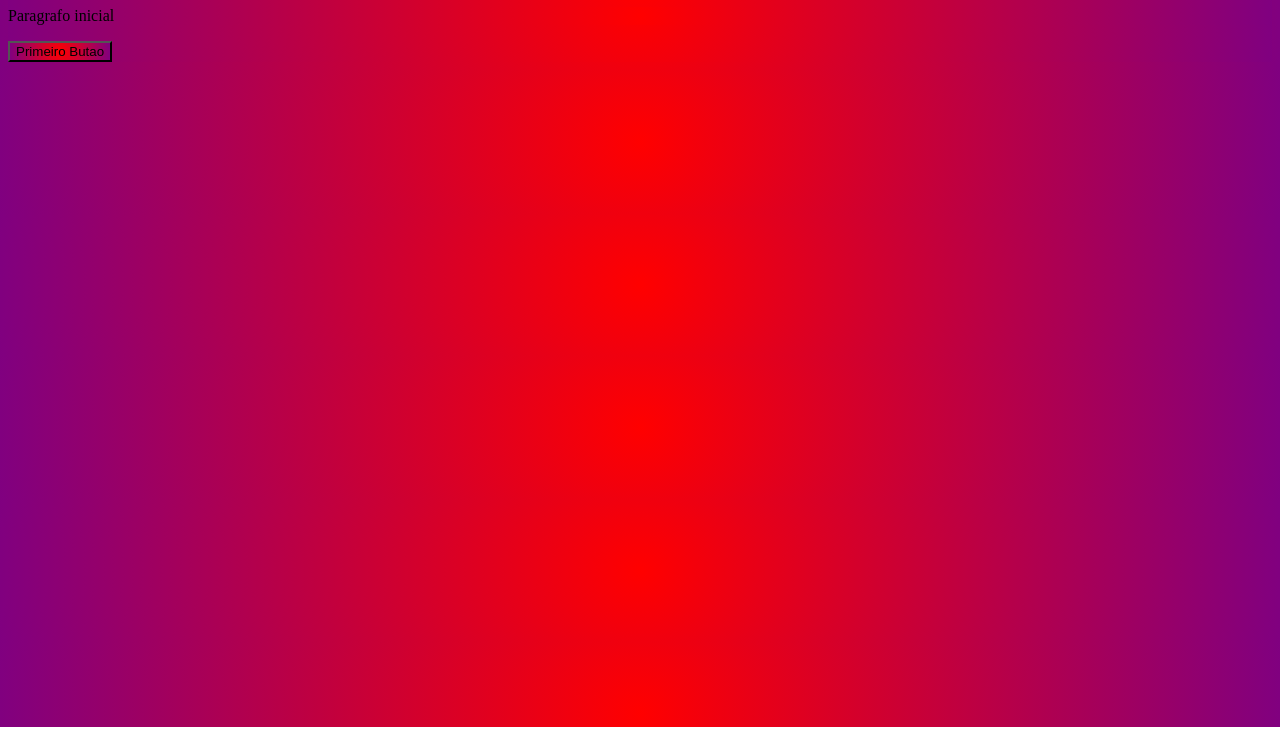
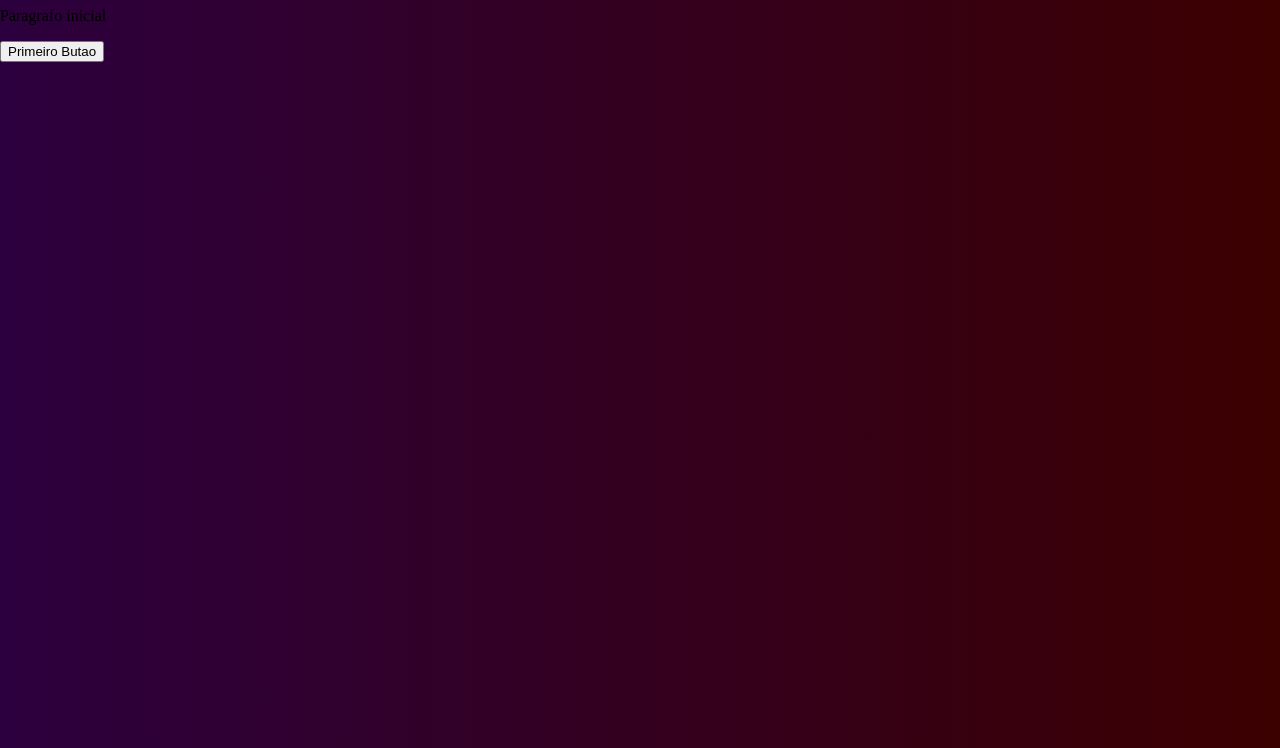
Before and after one commit to gabrielTavaresFP/trabalhoEmGrupoHCJs, a plain HTML site: page index.html in a window 1280 px wide. Shown: the part 73-821 px from the top of the page. Before the commit the page ends 800 px from the top, so only its background shows below. Drawn offline with Linux system fonts and the light colour scheme.

Commit message:
testando outra cor

```diff
--- a/style.css
+++ b/style.css
@@ -1,7 +1,5 @@
-* {
-background: linear-gradient(45deg, red, purple);
-
-background: linear-gradient(to right, red, magenta, purple);
-
-background: radial-gradient(circle, red, purple);
+body {
+  background: linear-gradient(to right, #2c003e, #3b0000);
+  height: 100vh;
+  margin: 0;
 }
```
